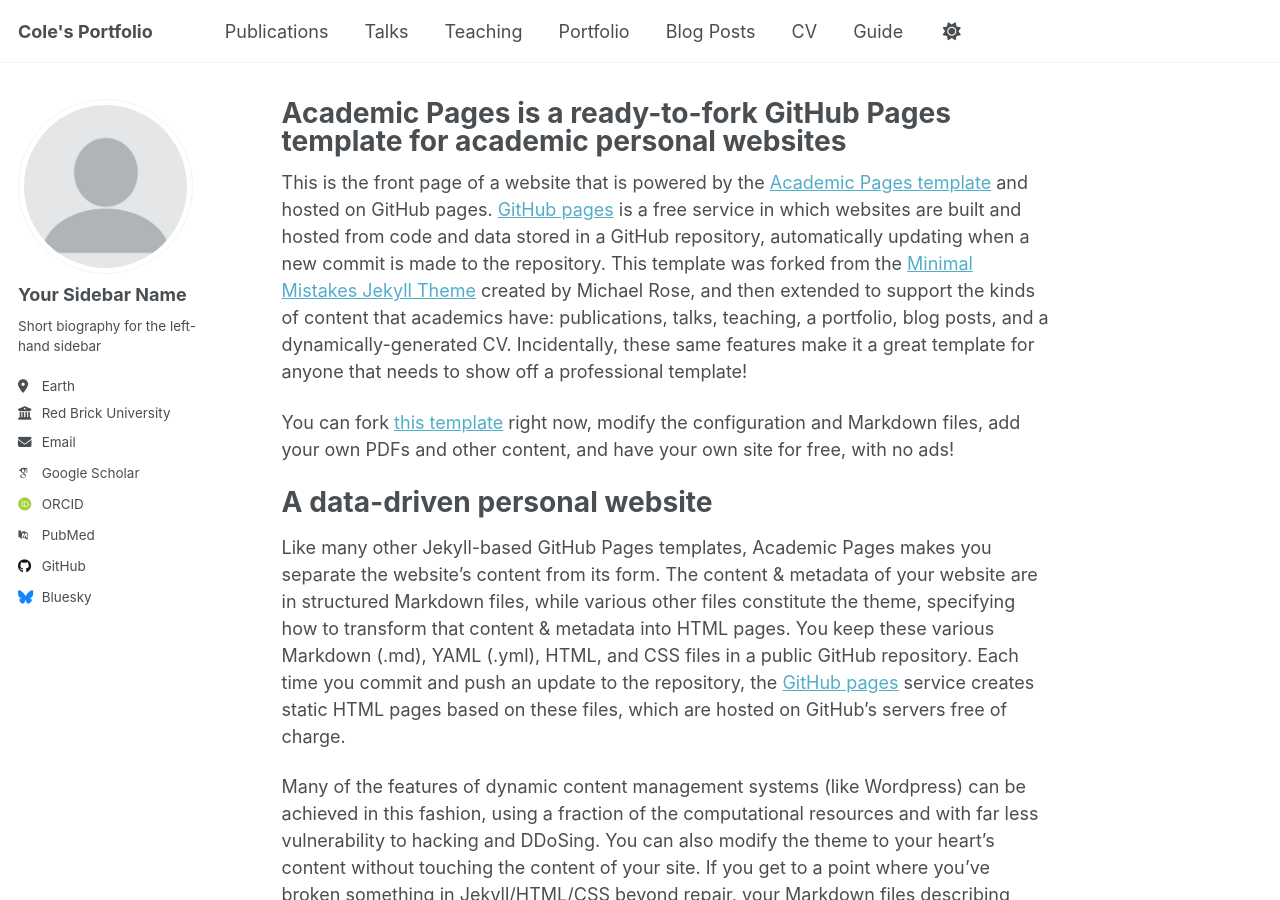
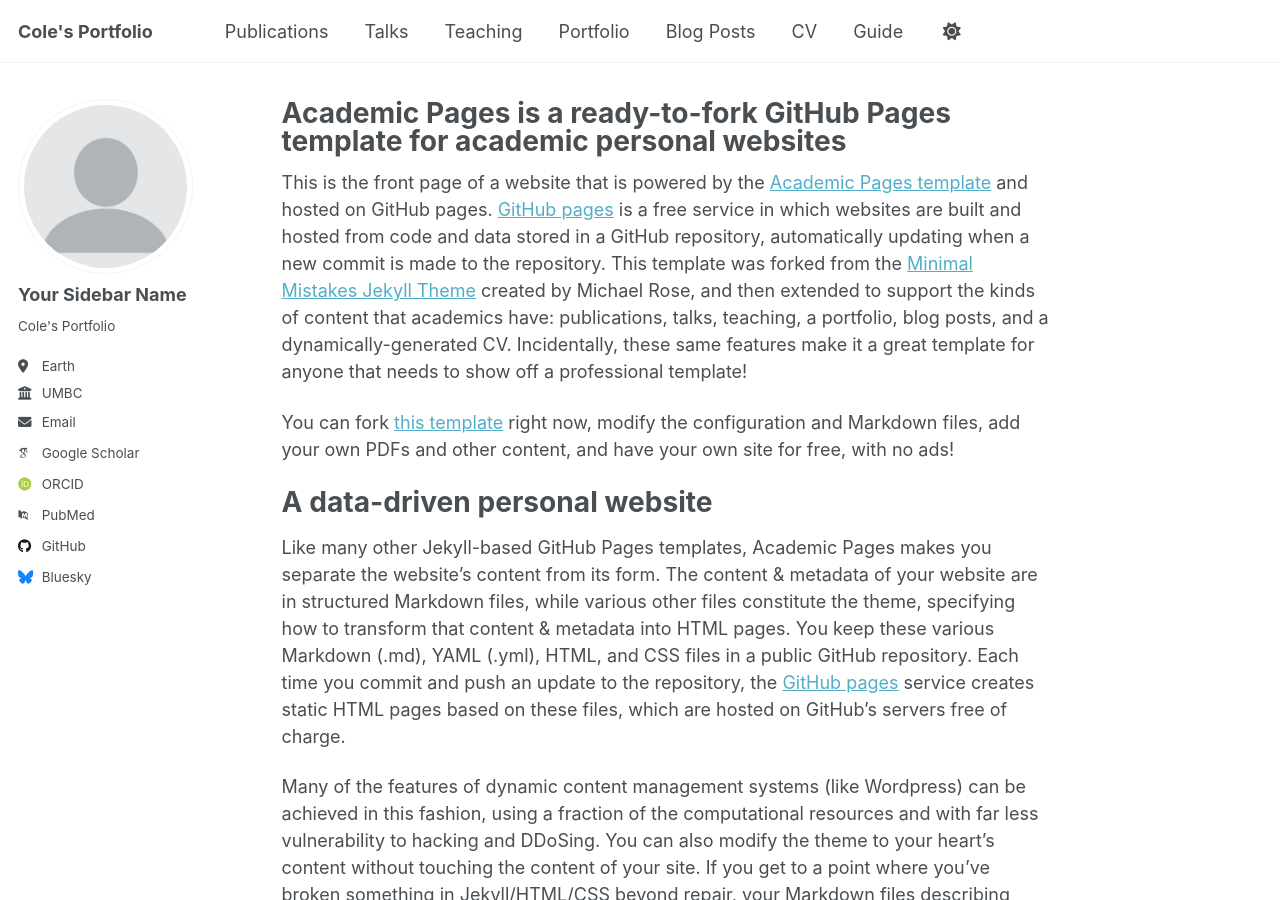
Before and after one commit to coleR-gis/coleR-gis.github.io, a Jekyll site: the page built from _pages/about.md, in a window 1280 px wide and 900 px high. Built offline with Jekyll 4.4.1, drawn with Linux system fonts in a browser that asks for light colours; some web fonts are replaced; a script that is not in the unit is left out.

Commit message:
Update _config.yml

```diff
--- a/_config.yml
+++ b/_config.yml
@@ -16,7 +16,7 @@
 url                      : https://academicpages.github.io # The base hostname & protocol for your site e.g. "https://[your GitHub username].github.io",
                                                            # or if you already have some other page hosted on Github then use "https://[your GitHub username].github.io/[Your Repo Name]"
 baseurl                  : "" # the subpath of your site, e.g. "/blog"
-repository               : "academicpages/academicpages.github.io"
+repository               : "coleR-gis.github.io"
 
 # Site Author - The following control what appear as part of the author content on the side bar.
 #               If a field is blank the icon and link will not appear, otherwise it will be shown.
@@ -26,11 +26,11 @@
   avatar           : "profile.png"
   name             : "Your Sidebar Name"
   pronouns         : # example: "she/her"
-  bio              : "Short biography for the left-hand sidebar"
+  bio              : "Cole's Portfolio"
   location         : "Earth"
-  employer         : "Red Brick University"
+  employer         : "UMBC"
   uri              : # URL
-  email            : "none@example.org"
+  email            : "ri56010@umbc.edu"
 
   # Academic websites
   academia         : # URL
```
